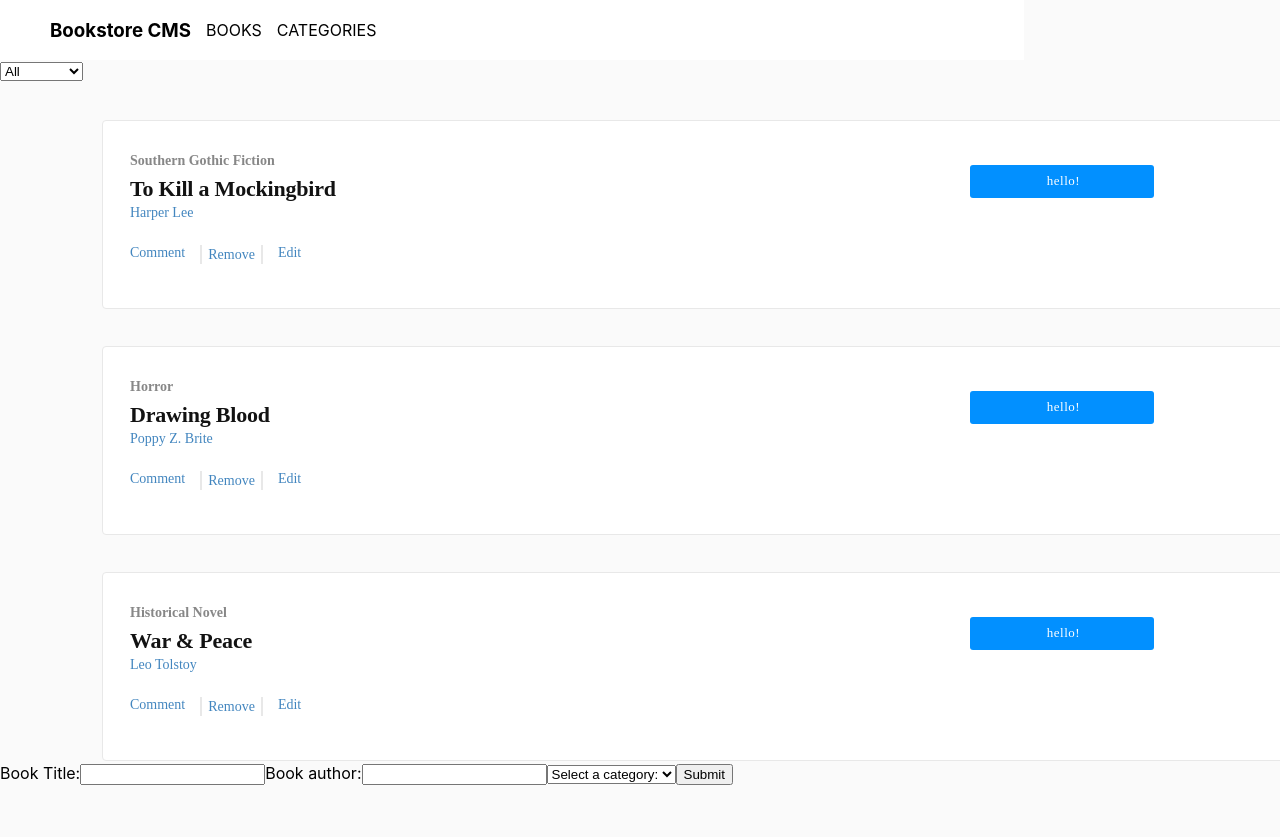
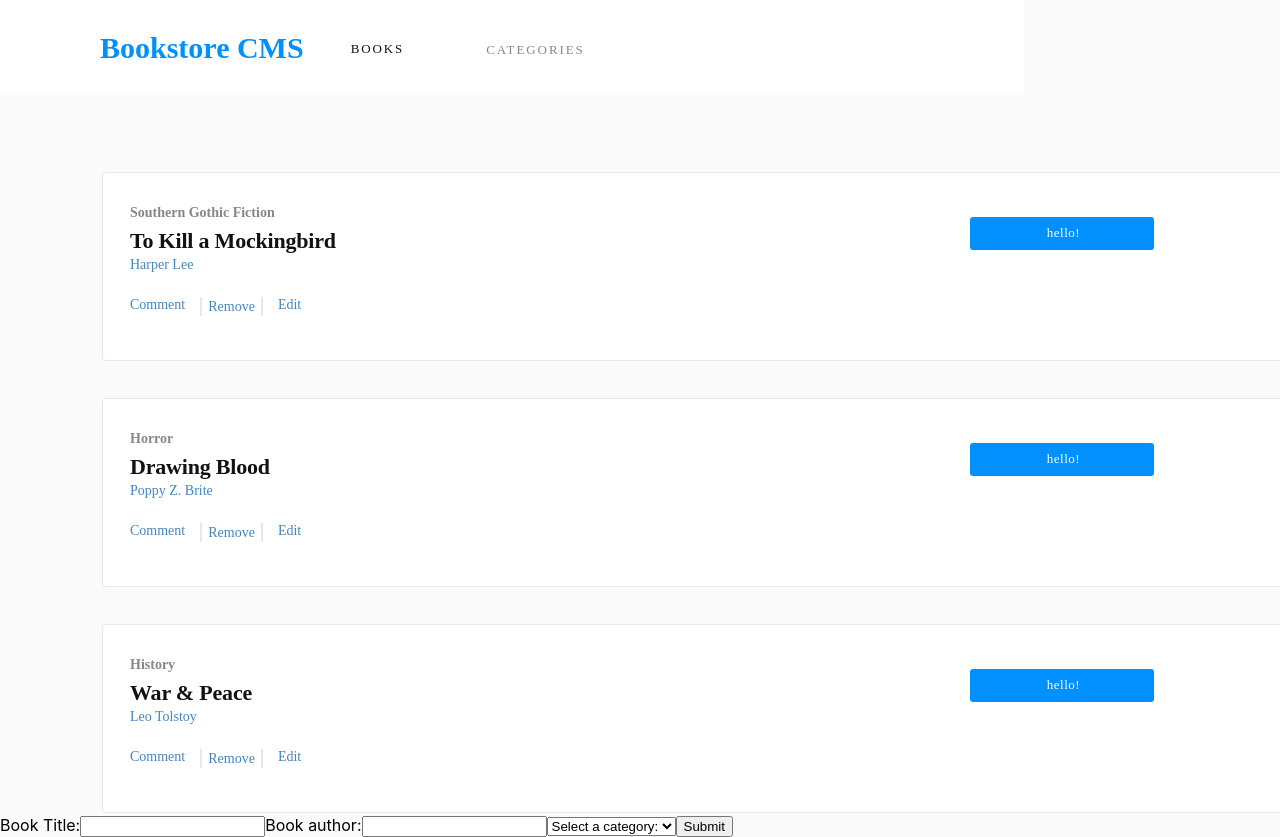
Before and after one commit to defoebrand/bad-magic-books, a React (Create React App) app: page / in a window 1280 px wide. Shown: the top 837 px of the page. Before the commit the page ends 800 px from the top, so only its background shows below. Built offline with nearby package versions, Linux system fonts and the light colour scheme.

Commit message:
Move category filter to navbar

```diff
--- a/src/components/App.js
+++ b/src/components/App.js
@@ -1,29 +1,65 @@
+import { connect } from 'react-redux';
+import PropTypes from 'prop-types';
 import BooksList from '../containers/BooksList';
 import BooksForm from '../containers/BooksForm';
+import CategoryFilter from '../containers/CategoryFilter';
+
+import { changeFilter } from '../actions';
+
 import '../styles/App.css';
 
-const style = {
+const headerStyle = {
   display: 'flex',
   justifyContent: 'flex-start',
   alignItems: 'center',
   backgroundColor: '#fff',
-  paddingLeft: 50,
+  margin: '0 0 38px',
+  padding: '23px 99px 27px 100px',
+
 };
 
-const pStyle = {
-  margin: '0 15px',
+const titleStyle = {
+  whiteSpace: 'nowrap',
+  margin: '6px 47px 2px 0',
+  fontFamily: 'Montserrat',
+  fontSize: 30,
+  fontWeight: 'bold',
+  color: '#0290ff',
 };
 
-const App = () => (
+const bookStyle = {
+  margin: '18px 41px 11px 0',
+  fontFamily: 'Montserrat',
+  fontSize: 13,
+  letterSpacing: 1.9,
+  color: '#121212',
+};
+
+const App = ({ dispatch }) => {
+  const handleFilterChange = event => {
+    dispatch(changeFilter(event.target.value));
+  };
+  return (
     <div className="App">
-    <header style={style}>
-      <h3>Bookstore CMS</h3>
-      <p style={pStyle}>BOOKS</p>
-      <p>CATEGORIES</p>
+      <header style={headerStyle}>
+        <h3 style={titleStyle}>Bookstore CMS</h3>
+        <p style={bookStyle}>BOOKS</p>
+        <CategoryFilter handleChange={handleFilterChange} />
       </header>
       <BooksList />
       <BooksForm />
     </div>
   );
+};
 
-export default App;
+App.propTypes = {
+  dispatch: PropTypes.func,
+};
+
+App.defaultProps = {
+  dispatch: null,
+};
+
+export default connect(null)(App);
+
+// export default App;
--- a/src/containers/BooksList.js
+++ b/src/containers/BooksList.js
@@ -2,8 +2,7 @@ import React from 'react';
 import { connect } from 'react-redux';
 import PropTypes from 'prop-types';
 import Book from '../components/Book';
-import { removeBook, changeFilter } from '../actions';
-import CategoryFilter from './CategoryFilter';
+import { removeBook } from '../actions';
 
 const BooksList = props => {
   const { books, filter } = props;
@@ -13,14 +12,8 @@ const BooksList = props => {
     dispatch(removeBook(title));
   };
 
-  const handleFilterChange = event => {
-    const { dispatch } = props;
-    dispatch(changeFilter(event.target.value));
-  };
-
   return (
     <>
-      <CategoryFilter handleChange={handleFilterChange} />
       <table>
         <tbody>
           {books.filter(book => (
--- a/src/containers/CategoryFilter.js
+++ b/src/containers/CategoryFilter.js
@@ -1,5 +1,18 @@
 import React from 'react';
 import PropTypes from 'prop-types';
+
+const catStyle = {
+  height: 16,
+  margin: '18px 664px 11px 41px',
+  opacity: 0.5,
+  fontFamily: 'Montserrat',
+  fontSize: 13,
+  letterSpacing: 1.9,
+  color: '#121212',
+  border: 'none',
+  backgroundColor: 'inherit',
+  webkitAppearance: 'none',
+};
 
 const CategoryFilter = props => {
   const categories = ['All', 'Action', 'Biography', 'History', 'Horror', 'Kids', 'Learning', 'Sci-Fi'];
@@ -7,7 +20,8 @@ const CategoryFilter = props => {
 
   return (
     <div className="filter">
-      <select onChange={handleChange}>
+      <select onChange={handleChange} style={catStyle}>
+        <option value="" key="0">CATEGORIES</option>
         {categories.map(value => (
           <option value={value} key={value}>{value}</option>))}
       </select>
--- a/src/reducers/books.js
+++ b/src/reducers/books.js
@@ -12,7 +12,7 @@ const initialState = {
       title: 'Drawing Blood',
       author: 'Poppy Z. Brite',
     }, {
-      category: 'Historical Novel',
+      category: 'History',
       title: 'War & Peace',
       author: 'Leo Tolstoy',
     },
@@ -37,6 +37,7 @@ const bookReducer = (state = initialState, action) => {
       if (localStorage.bookstore) {
         return JSON.parse(localStorage.bookstore);
       }
+      localStorage.bookstore = JSON.stringify(state.books);
       return state.books;
   }
   localStorage.bookstore = JSON.stringify(actionVariable);
--- a/src/styles/index.css
+++ b/src/styles/index.css
@@ -16,7 +16,6 @@ body {
   -webkit-font-smoothing: antialiased;
   -moz-osx-font-smoothing: grayscale;
   background-color: #fafafa;
-
 }
 
 code {
```
Also changed, not shown: 1 other file (tests, documents, lock files or other folders). Lines whose indentation alone changed are shown as unchanged.
